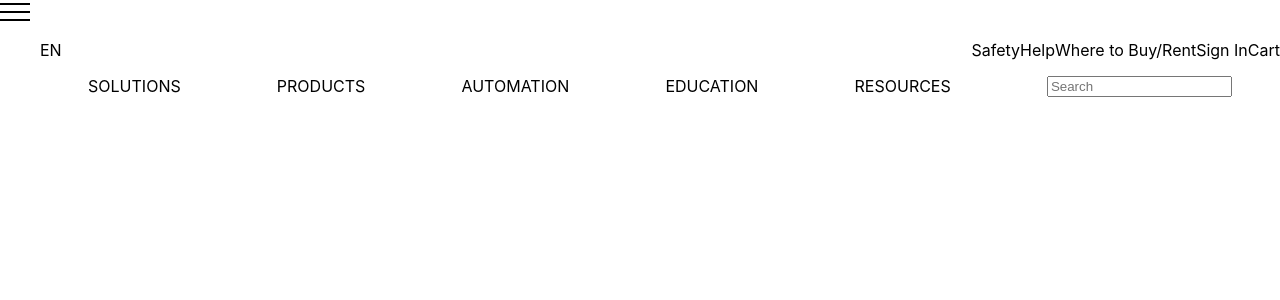
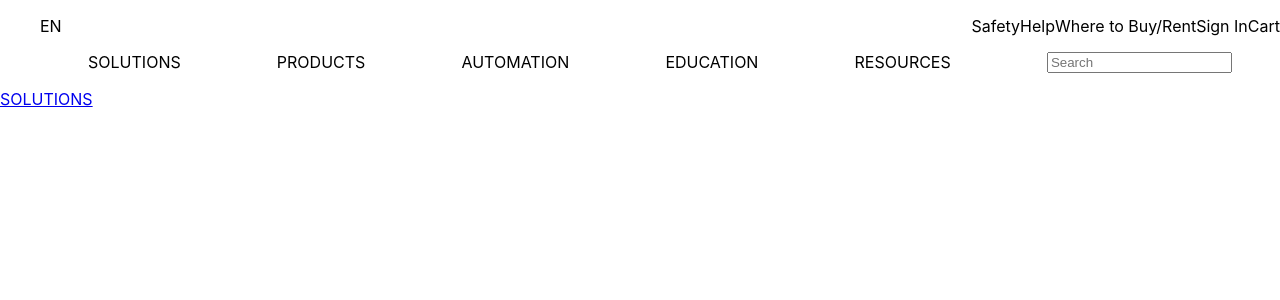
Before and after one commit to mayabowman/amplify-app, a React (Create React App) app: page /mobilenav in a window 1280 px wide. Shown: the top 300 px of the page. Built offline with nearby package versions, Linux system fonts and the light colour scheme.

Commit message:
working on mobile navigation

```diff
--- a/src/App.js
+++ b/src/App.js
@@ -1,8 +1,8 @@
 import React from 'react';
 import { Route, Switch } from 'react-router-dom';
 import Nav from './Nav/Nav';
-// import MenuToggleButton from './MenuToggleButton/MenuToggleButton';
 import Solutions from './Solutions/Solutions';
+import MobileNav from './MobileNav/MobileNav';
 import './App.css';
 
 class App extends React.Component {
@@ -32,7 +32,7 @@ class App extends React.Component {
                 path='/solutions'
                 render={(props) => <Solutions {...props} show={this.state.dropDownOpen} />}
               />
-              <Route path='/nav' component={Nav}/>
+              <Route path='/mobilenav' component={MobileNav}/>
             </>
           </Switch>
         </section>
--- /dev/null
+++ b/src/MobileNav/MobileNav.js
@@ -0,0 +1,16 @@
+import React from 'react';
+import { Link } from 'react-router-dom';
+
+class MobileNav extends React.Component {
+  render() {
+    return (
+    <div className='moble-nav'>
+      <Link to={'/solutions'}>
+        SOLUTIONS
+      </Link>
+    </div>
+    )
+  }
+}
+
+export default MobileNav;
--- a/src/Nav/Nav.css
+++ b/src/Nav/Nav.css
@@ -14,6 +14,10 @@
     justify-content: space-around;
   }
 
+  .navbar-toggle-button {
+    display: none;
+  }
+
   .solutions-link {
     text-decoration: none;
     color: black;
--- a/src/Nav/Nav.js
+++ b/src/Nav/Nav.js
@@ -11,7 +11,9 @@ class Nav extends React.Component {
     return (
       <header>
         <div className='navbar-toggle-button'>
-          <MenuToggleButton />
+          <Link to={'/mobilenav'}>
+            <MenuToggleButton />
+          </Link>
         </div>
         <div>
           <AltNav />
```
Also changed, not shown: src/MobileNav/MobileNav.css (added).
